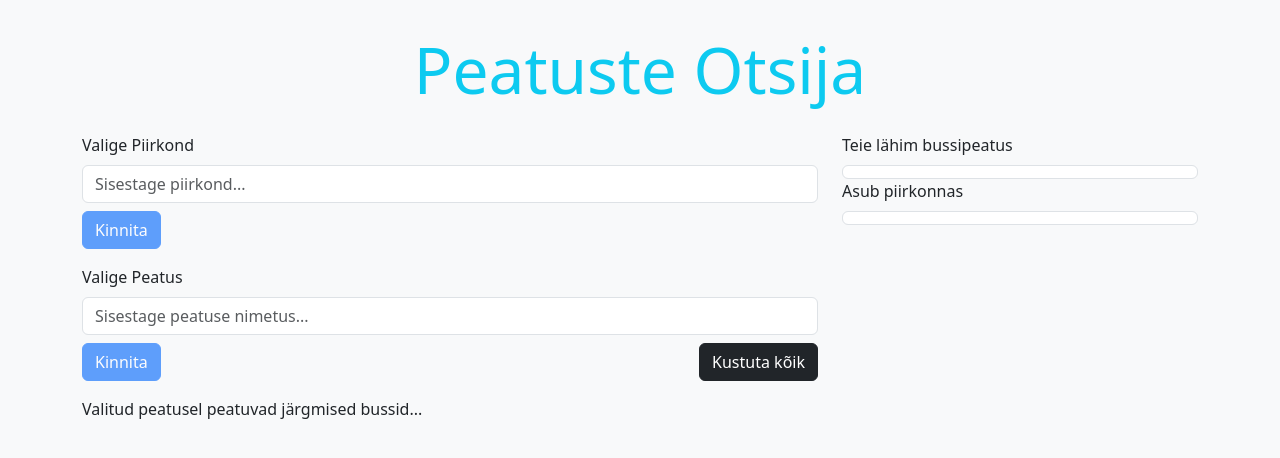
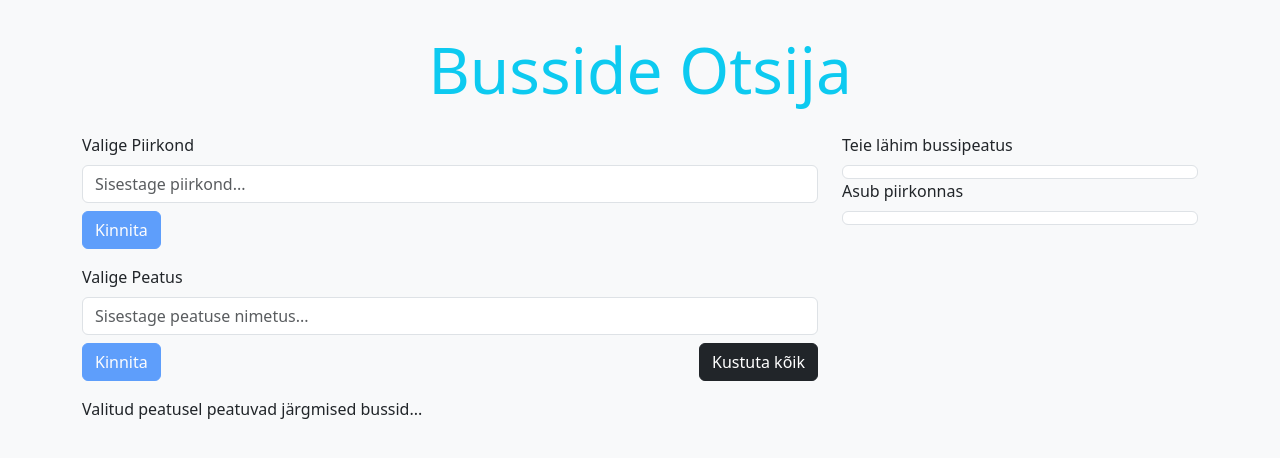
Before and after one commit to Jekaterina-S/Client_Server_bus_app, a plain HTML site: page frontend/index.html in a window 1280 px wide. Drawn offline with nearby package versions, Linux system fonts and the light colour scheme; no server answers.

Commit message:
text correction

```diff
--- a/frontend/index.html
+++ b/frontend/index.html
@@ -10,7 +10,7 @@
 <body class="container mt-4 bg-light">
     <div>
         <div class="my-2 p-2 text-center text-info rounded">
-            <h1 class="display-3 font-weight-bold">Peatuste Otsija</h1>
+            <h1 class="display-3 font-weight-bold">Busside Otsija</h1>
         </div>
 
         <div class="row">
```
